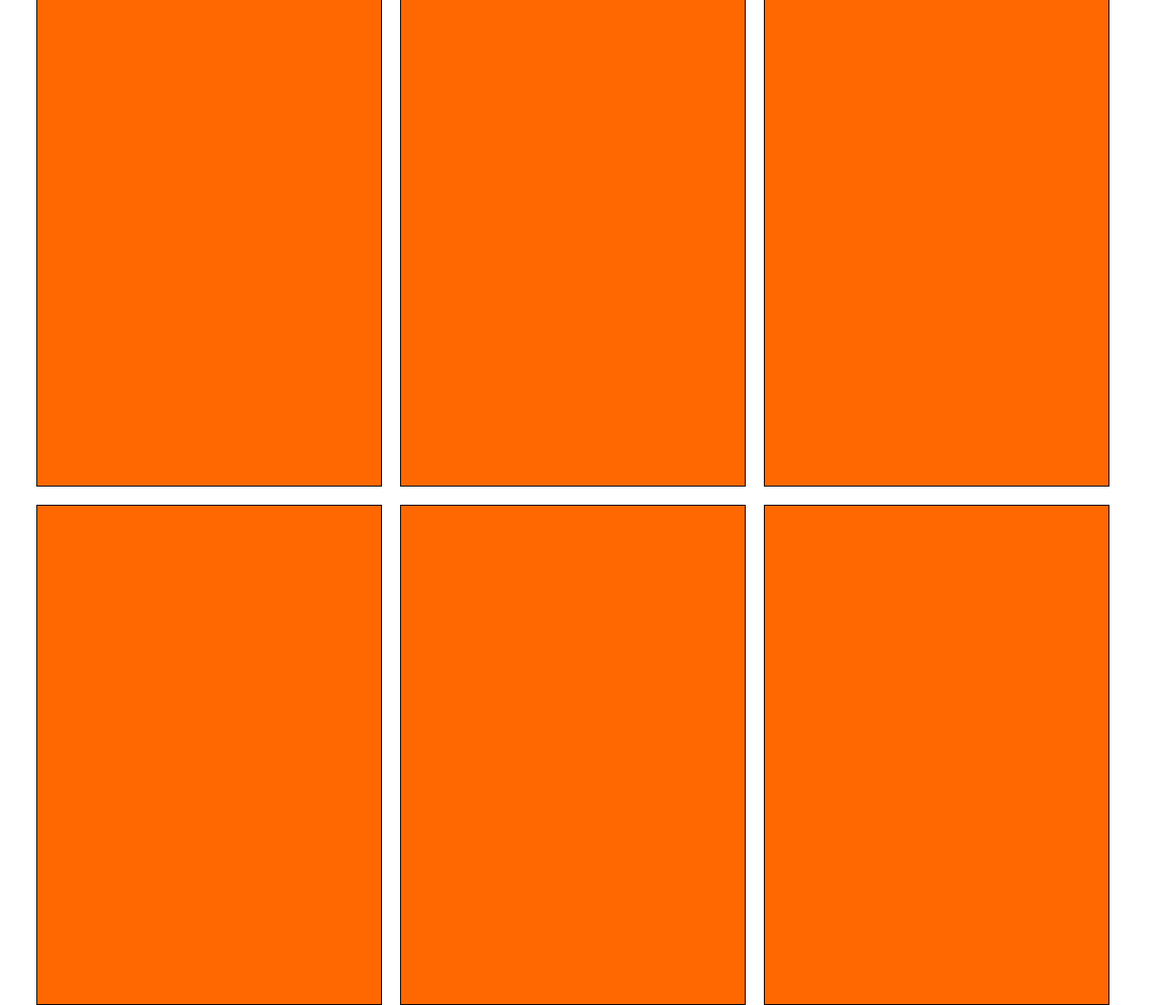
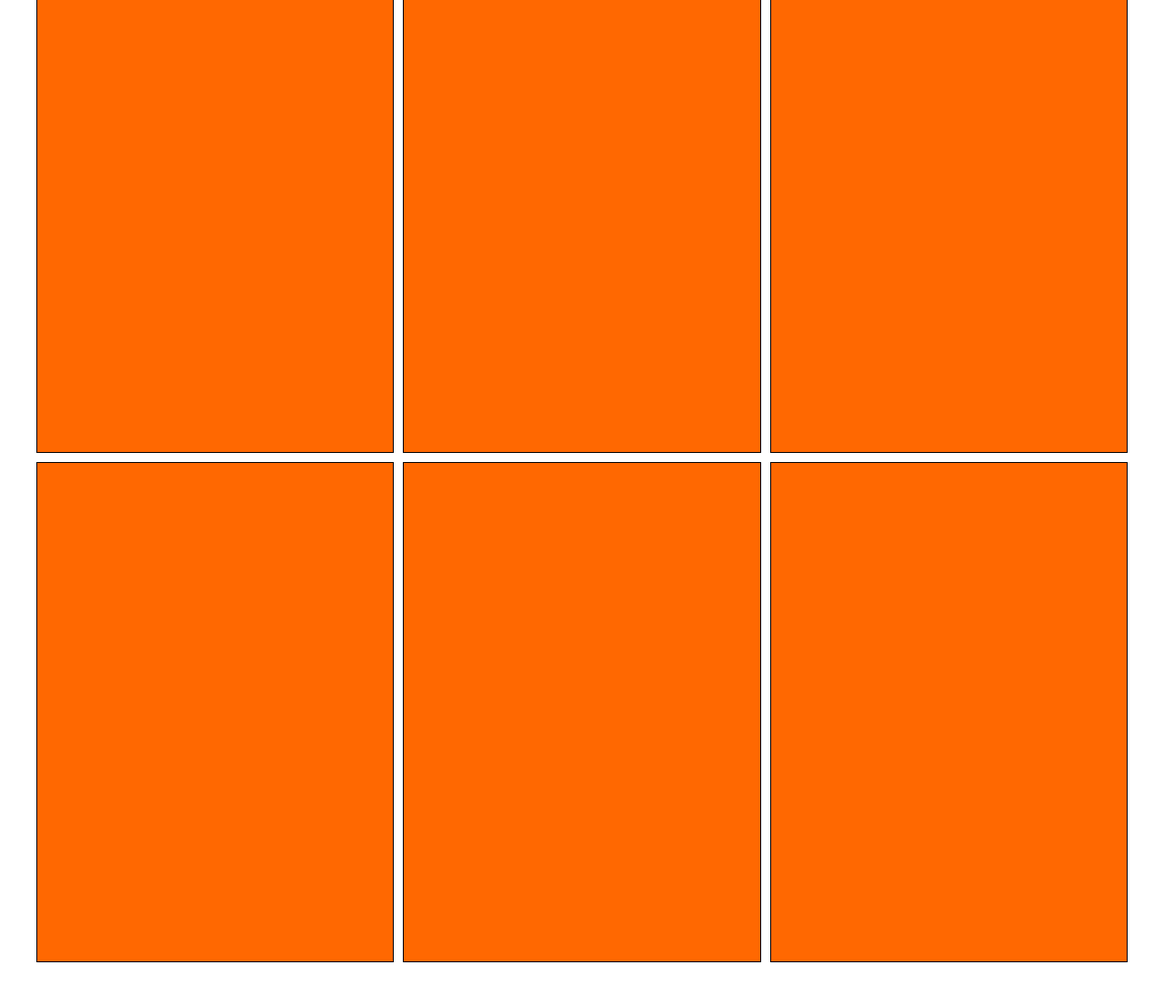
Before and after one commit to dpalexandru/html-css-boolando, a plain HTML site: page index.html in a window 1280 px wide. Shown: the part 152-1257 px from the top of the page at 91% size. After the commit the page ends 1210 px from the top, so only its background shows below. Drawn offline with Linux system fonts and the light colour scheme.

Commit message:
[fix]card wrap

```diff
--- a/assets/css/style.css
+++ b/assets/css/style.css
@@ -22,12 +22,6 @@
   position: absolute;
 }
 
-.position-fixed {
-  position: fixed;
-  top: 0;
-  left: 0px;
-}
-
 main {
   padding-top: 100px;
 }
@@ -43,12 +37,12 @@ main {
 .row {
   display: flex;
   flex-wrap: wrap;
-  gap: 20px;
+  gap: 10px;
 }
 
-.col {
+.card {
   border: 1px solid black;
-  width: calc(100%/3 - 20px);
+  width: calc(100%/3 - 20px / 3);
   height: 550px;
 }
 
--- a/index.html
+++ b/index.html
@@ -35,15 +35,14 @@
   <!--main-->
 
   <main>
-    <h1>ciao</h1>
     <div class="container">
       <div class="row">
-        <div class="col bg-gold "></div>
-        <div class="col bg-gold "></div>
-        <div class="col bg-gold "></div>
-        <div class="col bg-gold "></div>
-        <div class="col bg-gold "></div>
-        <div class="col bg-gold "></div>
+        <div class="card bg-gold "></div>
+        <div class="card  bg-gold "></div>
+        <div class="card  bg-gold "></div>
+        <div class="card  bg-gold "></div>
+        <div class="card  bg-gold "></div>
+        <div class="card  bg-gold "></div>
       </div>
     </div>
   </main>
```
